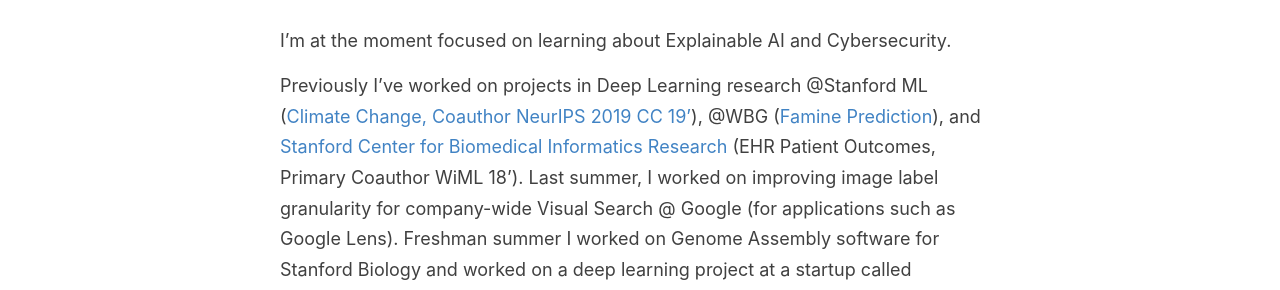
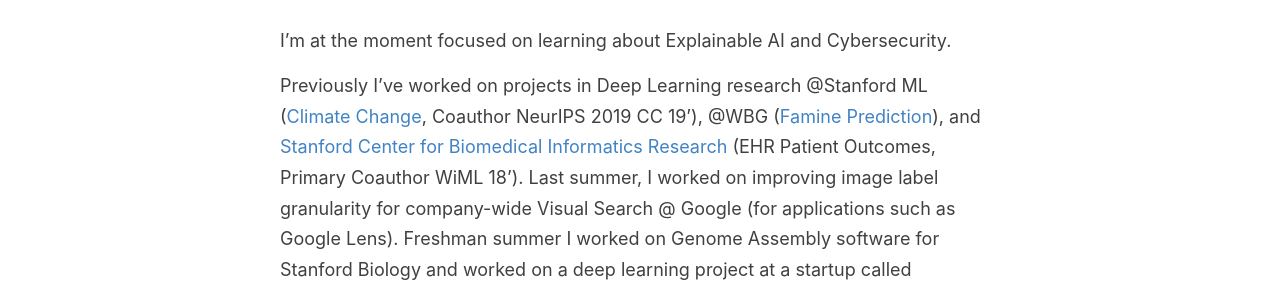
Before and after one commit to evazhang612/sokt-landing, a Jekyll site: the page built from _pages/technicals.md, in a window 1280 px wide. Shown: the part 231-521 px from the top of the page. Built offline with Jekyll 4.4.1, drawn with Linux system fonts in a browser that asks for light colours; nearby versions of some CDN libraries; library files that are not in the unit come from our copies.

Commit message:
Adding remainig push.

```diff
--- a/_pages/technicals.md
+++ b/_pages/technicals.md
@@ -7,7 +7,7 @@
 ## Technical Interests
 I'm at the moment focused on learning about Explainable AI and Cybersecurity.
 
-Previously I've worked on projects in Deep Learning research @Stanford ML ([Climate Change, Coauthor NeurIPS 2019 CC 19'](https://stanfordmlgroup.github.io/)), @WBG ([Famine Prediction](https://www.worldbank.org/en/programs/famine-early-action-mechanism)), and [Stanford Center for Biomedical Informatics Research](https://bmir.stanford.edu/) (EHR Patient Outcomes, Primary Coauthor WiML 18'). Last summer, I worked on improving image label granularity for company-wide Visual Search @ Google (for applications such as Google Lens). Freshman summer I worked on Genome Assembly software for Stanford Biology and worked on a deep learning project at a startup called Omniscience.
+Previously I've worked on projects in Deep Learning research @Stanford ML ([Climate Change](https://stanfordmlgroup.github.io/), Coauthor NeurIPS 2019 CC 19'), @WBG ([Famine Prediction](https://www.worldbank.org/en/programs/famine-early-action-mechanism)), and [Stanford Center for Biomedical Informatics Research](https://bmir.stanford.edu/) (EHR Patient Outcomes, Primary Coauthor WiML 18'). Last summer, I worked on improving image label granularity for company-wide Visual Search @ Google (for applications such as Google Lens). Freshman summer I worked on Genome Assembly software for Stanford Biology and worked on a deep learning project at a startup called Omniscience.
 
 ## Sample Technical Courses
 Stay tuned for a CS course on Interpretability & Fairness in the spring! Click on courses I've taken to show the grade (if you really care about that type of thing, don't feel obliged.)
```
